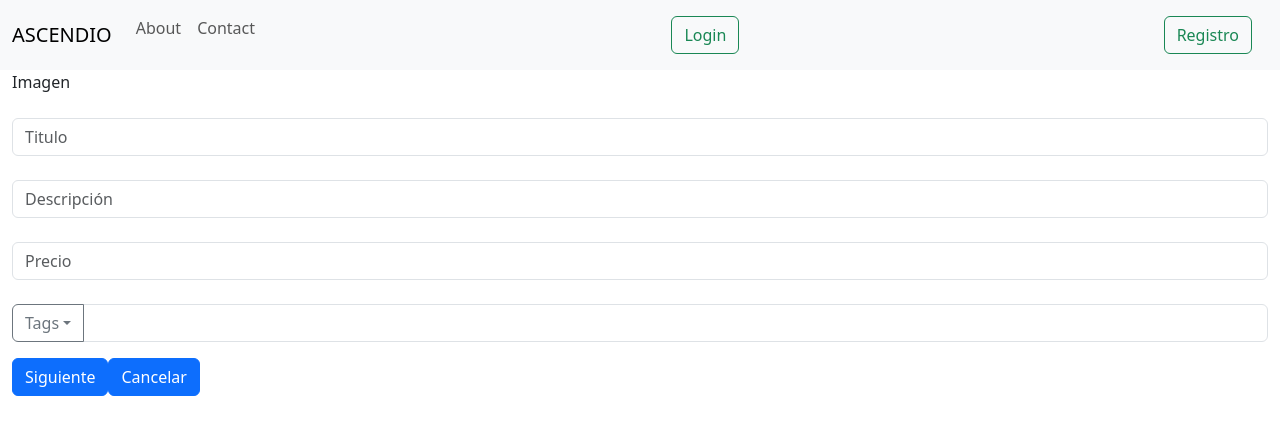
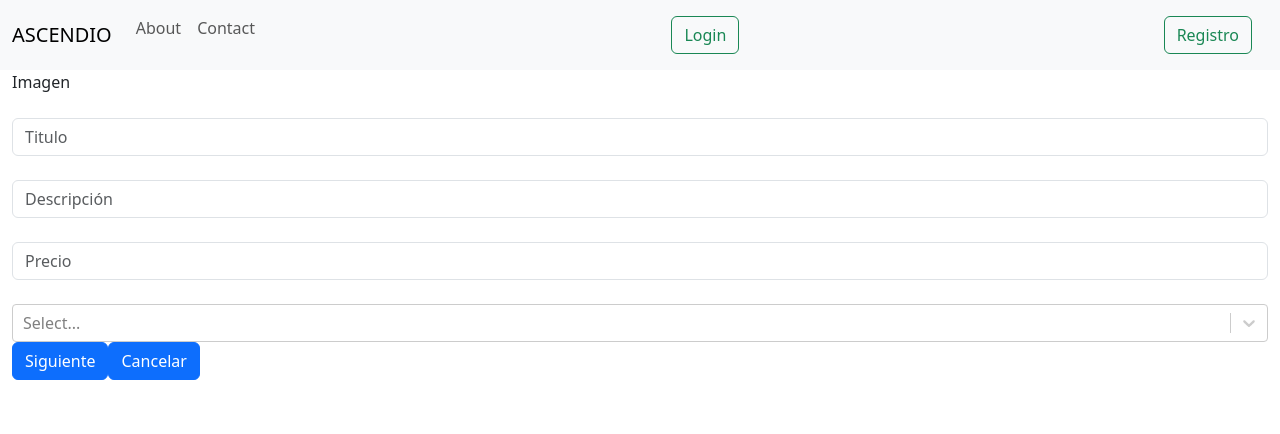
Before and after one commit to Agnielli/Ascendio, a React (Vite) app in the folder client/: page /createcourse in a window 1280 px wide. Shown: the top 434 px of the page. Built offline with nearby package versions, Linux system fonts and the light colour scheme; no server answers.

Commit message:
modificacion cursos

```diff
--- a/client/package.json
+++ b/client/package.json
@@ -17,6 +17,7 @@
     "react-bootstrap": "^2.9.2",
     "react-dom": "^18.2.0",
     "react-router-dom": "^6.21.2",
+    "react-select": "^5.8.0",
     "sass": "^1.69.7"
   },
   "devDependencies": {
--- a/client/src/pages/courses/CreateCourse/CreateCourse.jsx
+++ b/client/src/pages/courses/CreateCourse/CreateCourse.jsx
@@ -1,9 +1,10 @@
-import React, { useContext, useState } from 'react'
+import React, { useContext, useEffect, useState } from 'react'
 import { Form, Button, DropdownButton, InputGroup, Dropdown } from 'react-bootstrap'
 import './createCourse.scss'
 import { useNavigate } from 'react-router-dom'
 import { AscendioContext } from '../../../context/AscendioContext'
 import axios from 'axios'
+import Select from 'react-select';
 
 const initialValue = {
   title:'',
@@ -17,6 +18,17 @@ export const CreateCourse = () => {
   const [msgError, setMsgError] = useState('');
 
   const { user, setUser } = useContext(AscendioContext);
+  const [selectedOption, setSelectedOption] = useState("");
+  const [options, setOptions] = useState([])
+
+  useEffect(() => {
+    axios
+      .get('http://localhost:3000/courses/calltags')
+      .then((res)=>{
+        setOptions(res.data.map((elem)=>({value: elem.tag_id, label: elem.tag_name})))
+      })
+      .catch((err)=>{console.log(err)})
+  }, [])
 
   const navigate = useNavigate();
 
@@ -24,10 +36,16 @@ export const CreateCourse = () => {
     setFile(e.target.files[0])
   }
 
+  const handleOption = option => {
+    setSelectedOption(option);
+  };
+
   const handleChange = (e) => {
     const {name, value} = e.target;
     setCreateOneCourse({...createOneCourse, [name]:value})
+    console.log(handleChange)
   }
+  console.log(createOneCourse)
 
   const handleSubmit = () => {
     if(!createOneCourse.title || !createOneCourse.description || !createOneCourse.price){
@@ -35,11 +53,14 @@ export const CreateCourse = () => {
     }else{
       const newFormData = new FormData();
 
-      newFormData.append('crearCurso', JSON.stringify(createOneCourse))
+      let data = {...createOneCourse, user_id:user.user_id}
+
+      newFormData.append('crearCurso', JSON.stringify(data))
+      newFormData.append('tags', JSON.stringify(selectedOption))
       newFormData.append('file', file)
 
       axios
-      .put('http://localhost:3000/courses/createcourse', newFormData)
+      .post('http://localhost:3000/courses/createcourse', newFormData)
       .then((res) => {
         if(res.data.img){
           setUser({...createOneCourse, img:res.data.img})
@@ -50,7 +71,6 @@ export const CreateCourse = () => {
       .catch((err)=>{
         console.log(err)
       })
-
     }
   }
 
@@ -88,19 +108,14 @@ export const CreateCourse = () => {
         onChange={handleChange}
       />
       <br />
-      <InputGroup className="mb-3">
-        <DropdownButton
-          variant="outline-secondary"
-          title="Tags"
-          id="input-group-dropdown-1"
-        >
-          <Dropdown.Item href="#">Tag1</Dropdown.Item>
-          <Dropdown.Item href="#">Tag2</Dropdown.Item>
-          <Dropdown.Item href="#">tag3</Dropdown.Item>
-          <Dropdown.Item href="#">Tag4</Dropdown.Item>
-          </DropdownButton>
-        <Form.Control aria-label="Text input with dropdown button" />
-      </InputGroup>
+        <Select
+        options={options}
+        value={selectedOption}
+        onChange={handleOption}
+        isMulti
+        isOptionDisabled={(option) => selectedOption.length >= 4 && !selectedOption.includes(option)}
+      />
+
       <Button onClick={handleSubmit}>Siguiente</Button>
       <Button onClick={()=>navigate('/profile')}>Cancelar</Button>
     </div>
```
Also changed, not shown: client/src/pages/courses/SeeAndEditCourse.jsx/SeeAndEdit.jsx (added, +7 -0 lines), 1 other file (tests, documents, lock files or other folders).
